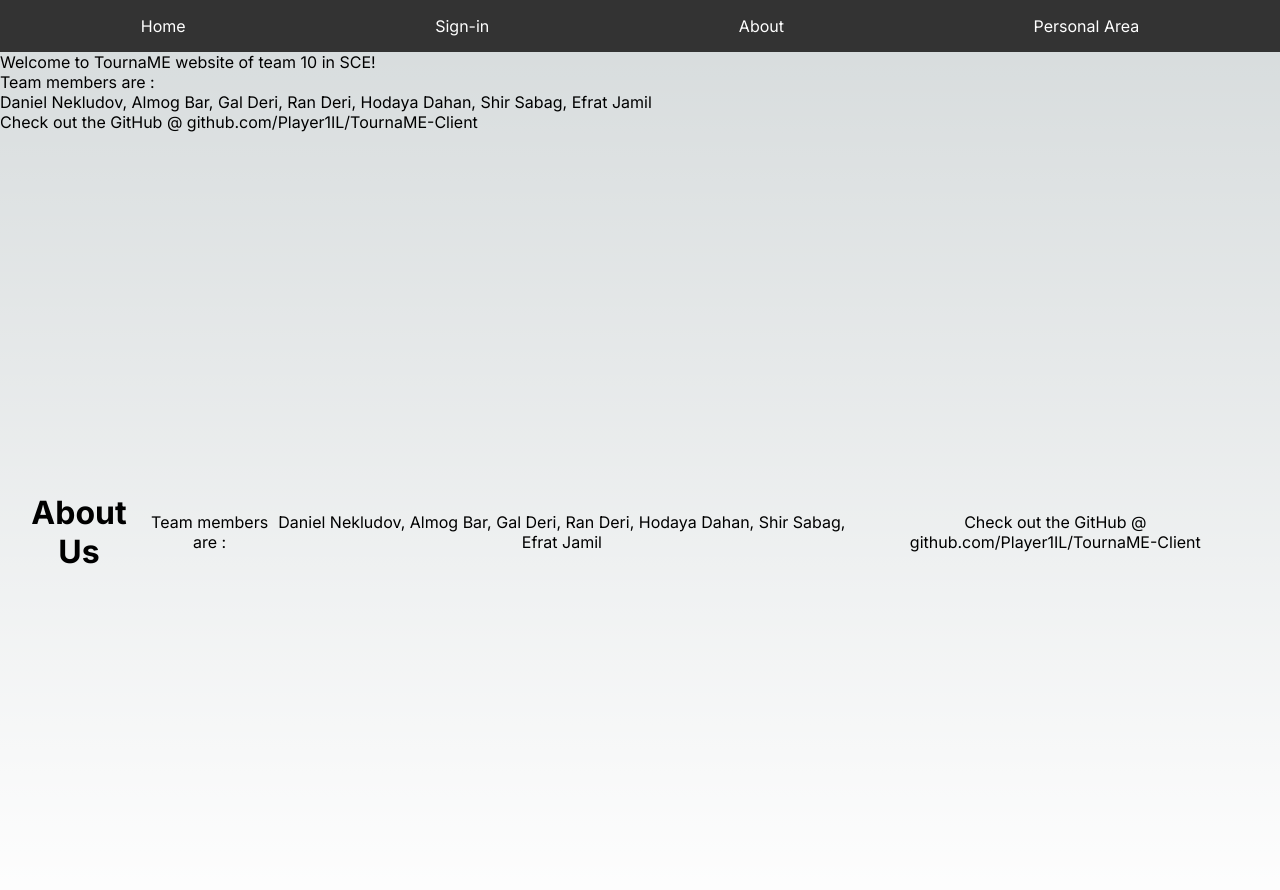
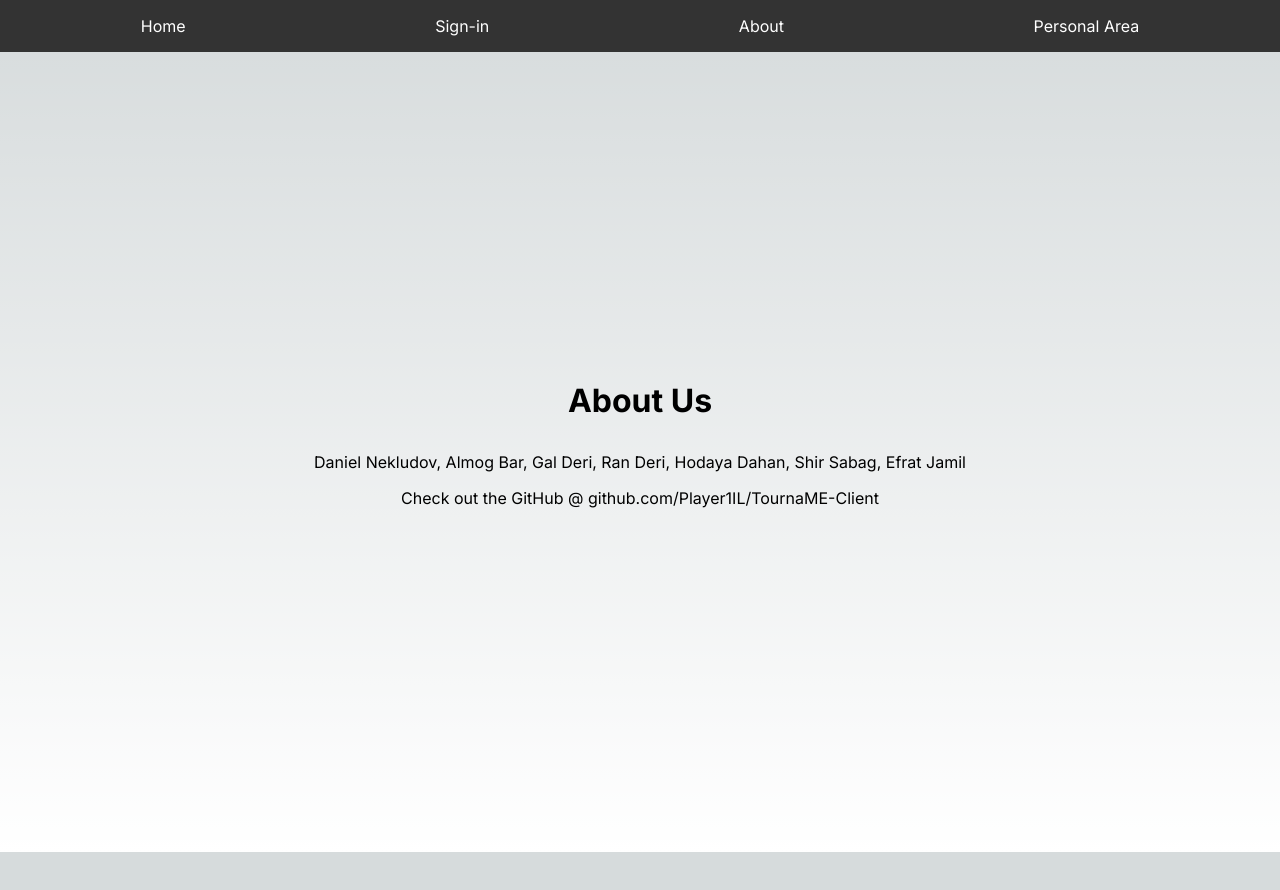
Before and after one commit to Player1IL/TournaME-Client, a Next.js app: page /pages/about in a window 1280 px wide. Shown: the top 890 px of the page. After the commit the page ends 852 px from the top, so only its background shows below. Built offline with nearby package versions, Linux system fonts and the light colour scheme.

Commit message:
Fixed bugs

```diff
--- a/src/app/pages/about/About.module.css
+++ b/src/app/pages/about/About.module.css
@@ -1,9 +1,17 @@
 /* src/app/pages/About.module.css */
 .container {
-    padding: 1rem;
     display: flex;
+    flex-direction: column;
     justify-content: center;
     align-items: center;
     height: 100vh;
     text-align: center;
+    padding: 1em;
 }
+.container h1 {
+    margin-bottom: 1em;
+}
+
+.container p {
+    margin-bottom: 1em;
+}
--- a/src/app/pages/about/page.js
+++ b/src/app/pages/about/page.js
@@ -11,16 +11,8 @@ const About = () => {
             </Head>
 
             <Navbar />
-            <div>Welcome to TournaME website of team 10 in SCE!
-                <br/> Team members are :
-                <br/> Daniel Nekludov, Almog Bar, Gal Deri, Ran Deri, Hodaya Dahan, Shir Sabag, Efrat Jamil
-                <br/> Check out the GitHub @ github.com/Player1IL/TournaME-Client
-                <br/>
-            </div>
-
             <div className={styles.container}>
                 <h1>About Us</h1>
-                <p>Team members are :</p>
                 <p>Daniel Nekludov, Almog Bar, Gal Deri, Ran Deri, Hodaya Dahan, Shir Sabag, Efrat Jamil</p>
                 <p>Check out the GitHub @ github.com/Player1IL/TournaME-Client</p>
             </div>
```
Also changed, not shown: src/app/page.js (+2 -10 lines), 1 other file (tests, documents, lock files or other folders).
